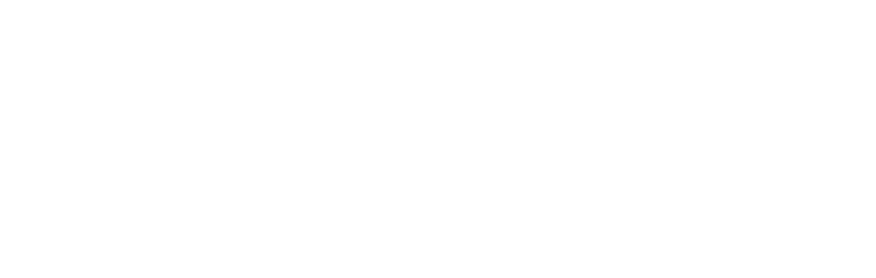
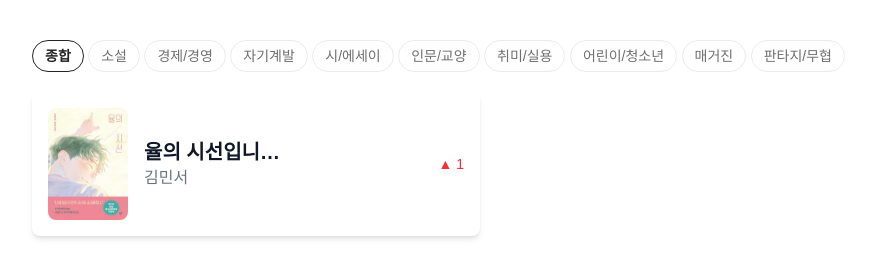
Before and after one commit to FRONTENDBOOTCAMP-13th/9RoDigital, a website built with Vite: page src/components/section2/section2.html in a window 1280 px wide. Shown: the whole page, without its empty margins (8-884 px from the left). Built offline with nearby package versions, Linux system fonts and the light colour scheme; a web font is replaced by a local one.

Commit message:
🎨Feat : 밀리 랭킹 섹션 컴포넌트 작업 중간 커밋

```diff
--- a/src/components/section2/section2.html
+++ b/src/components/section2/section2.html
@@ -8,5 +8,103 @@
     <link href="//spoqa.github.io/spoqa-han-sans/css/SpoqaHanSansNeo.css" rel="stylesheet" type="text/css" />
     <script type="module" src="/src/main.js"></script>
   </head>
-  <body class="font-sans"></body>
+  <body class="font-sans p-10">
+    <div class="mb-5" data-group="willie-ranking">
+      <button
+        type="button"
+        role="tab"
+        class="accent-btn button-active inline-flex justify-center items-center h-8 px-3 rounded-[1.125rem] text-(length:--font-size-sm) leading-(--line-height-xs) bg-(--light-ui-background) cursor-pointer"
+        aria-selected="false"
+      >
+        종합
+      </button>
+
+      <button
+        type="button"
+        role="tab"
+        class="accent-btn button-inactive inline-flex justify-center items-center h-8 px-3 rounded-[1.125rem] text-(length:--font-size-sm) leading-(--line-height-xs) bg-(--light-ui-background) cursor-pointer"
+        aria-selected="true"
+      >
+        소설
+      </button>
+      <button
+        type="button"
+        role="tab"
+        class="accent-btn button-inactive inline-flex justify-center items-center h-8 px-3 rounded-[1.125rem] text-(length:--font-size-sm) leading-(--line-height-xs) bg-(--light-ui-background) cursor-pointer"
+        aria-selected="true"
+      >
+        경제/경영
+      </button>
+      <button
+        type="button"
+        role="tab"
+        class="accent-btn button-inactive inline-flex justify-center items-center h-8 px-3 rounded-[1.125rem] text-(length:--font-size-sm) leading-(--line-height-xs) bg-(--light-ui-background) cursor-pointer"
+        aria-selected="true"
+      >
+        자기계발
+      </button>
+      <button
+        type="button"
+        role="tab"
+        class="accent-btn button-inactive inline-flex justify-center items-center h-8 px-3 rounded-[1.125rem] text-(length:--font-size-sm) leading-(--line-height-xs) bg-(--light-ui-background) cursor-pointer"
+        aria-selected="true"
+      >
+        시/에세이
+      </button>
+      <button
+        type="button"
+        role="tab"
+        class="accent-btn button-inactive inline-flex justify-center items-center h-8 px-3 rounded-[1.125rem] text-(length:--font-size-sm) leading-(--line-height-xs) bg-(--light-ui-background) cursor-pointer"
+        aria-selected="true"
+      >
+        인문/교양
+      </button>
+      <button
+        type="button"
+        role="tab"
+        class="accent-btn button-inactive inline-flex justify-center items-center h-8 px-3 rounded-[1.125rem] text-(length:--font-size-sm) leading-(--line-height-xs) bg-(--light-ui-background) cursor-pointer"
+        aria-selected="true"
+      >
+        취미/실용
+      </button>
+      <button
+        type="button"
+        role="tab"
+        class="accent-btn button-inactive inline-flex justify-center items-center h-8 px-3 rounded-[1.125rem] text-(length:--font-size-sm) leading-(--line-height-xs) bg-(--light-ui-background) cursor-pointer"
+        aria-selected="true"
+      >
+        어린이/청소년
+      </button>
+      <button
+        type="button"
+        role="tab"
+        class="accent-btn button-inactive inline-flex justify-center items-center h-8 px-3 rounded-[1.125rem] text-(length:--font-size-sm) leading-(--line-height-xs) bg-(--light-ui-background) cursor-pointer"
+        aria-selected="true"
+      >
+        매거진
+      </button>
+      <button
+        type="button"
+        role="tab"
+        class="accent-btn button-inactive inline-flex justify-center items-center h-8 px-3 rounded-[1.125rem] text-(length:--font-size-sm) leading-(--line-height-xs) bg-(--light-ui-background) cursor-pointer"
+        aria-selected="true"
+      >
+        판타지/무협
+      </button>
+    </div>
+
+    <div class="inline-flex items-center justify-between bg-white p-4 rounded-lg shadow-md min-w-md">
+      <div class="flex items-center space-x-4 w-full">
+        <!-- 이미지 (크기 조정) -->
+        <img src="../../assets/images/section-02-01-xl.webp" alt="도서 표지" class="w-20 h-28 rounded-lg flex-shrink-0" />
+        <!-- 텍스트 정보 -->
+        <div class="flex-1 max-w-36">
+          <h2 class="text-xl font-bold text-gray-900 truncate">율의 시선입니다!!!!!!!!!!!!!!!!</h2>
+          <p class="text-gray-500 truncate">김민서</p>
+        </div>
+      </div>
+      <!-- 랭킹 변동 -->
+      <p class="text-sm text-red-500 flex items-center flex-shrink-0">▲ 1</p>
+    </div>
+  </body>
 </html>
```
